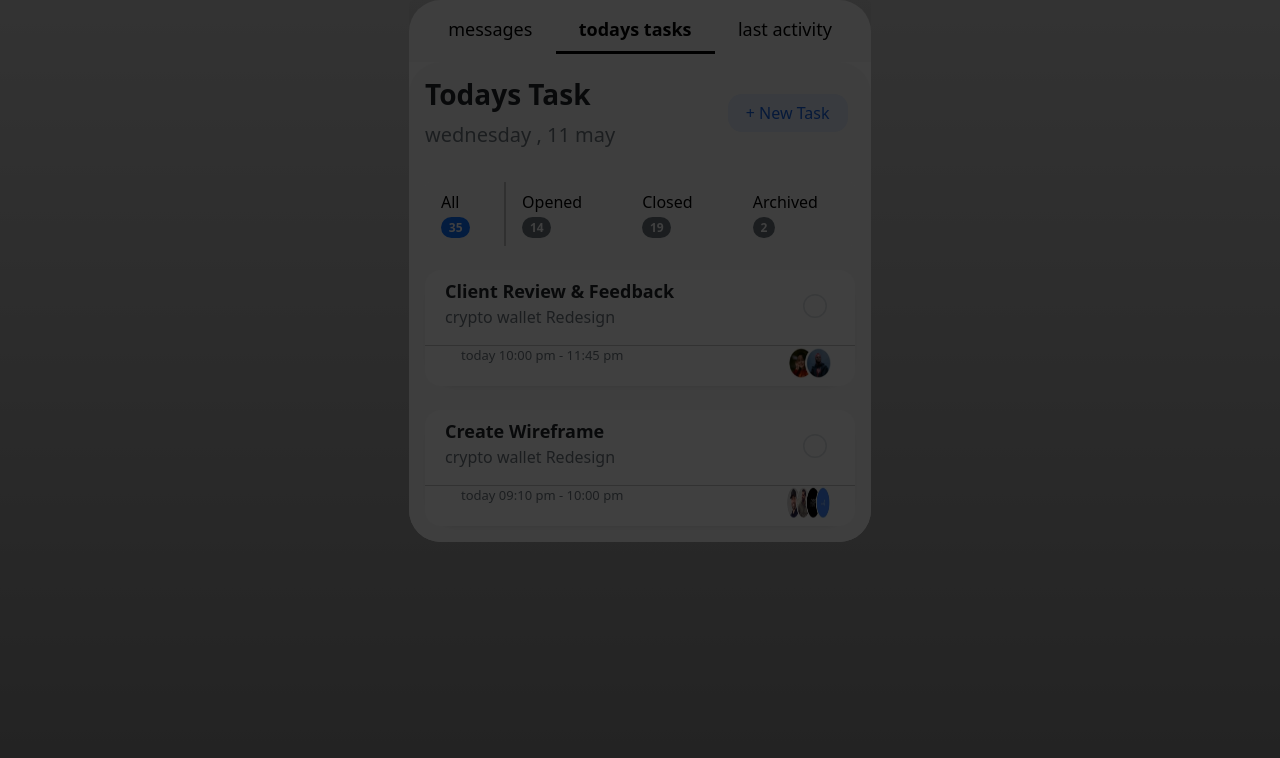
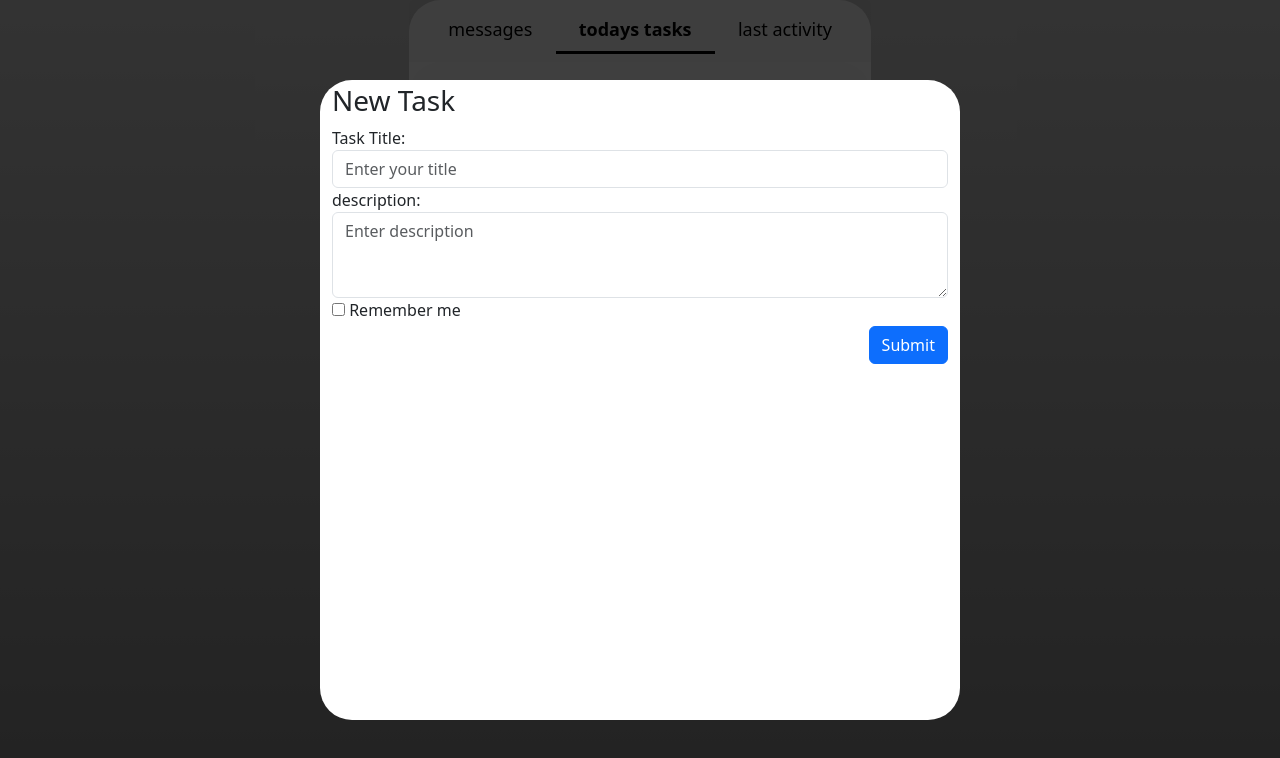
Before and after one commit to amirgolrk/workTask-taskManager-with-react-bootstrap, a React (Vite) app: page / in a window 1280 px wide. Both pictures are taken after a click on the button "+ New Task". Shown: the top 758 px of the page. Built offline with nearby package versions, Linux system fonts and the light colour scheme.

Commit message:
fixing modal

```diff
--- a/src/components/App.jsx
+++ b/src/components/App.jsx
@@ -65,7 +65,7 @@ function App() {
               </div>
               <div className="col-sm-4">
                 <button
-                  className="btn addbtn mt-3"
+                  className="btn addbtn mt-3 float-end me-1"
                   onClick={() => {
                     setFormIsOpen(true);
                   }}
--- a/src/components/FormModal.css
+++ b/src/components/FormModal.css
@@ -7,11 +7,14 @@
   z-index: 10;
   background: rgba(0, 0, 0, 0.75);
 }
-.modal {
+.modalStyle {
+  background-color: white;
   position: fixed;
-  top: 30vh;
-  left: 10%;
-  width: 80%;
+  top: 10%;
+  left: 25%;
+  height : 80%;
+  width: 50%;
   z-index: 100;
   overflow: hidden;
+  display: block;
 }
--- a/src/components/FormModal.jsx
+++ b/src/components/FormModal.jsx
@@ -8,12 +8,12 @@ const Backdrop = (props) => {
 
 const ModalOverlay = (props) => {
   return (
-    <div className="modal">
+    <div className="rounded-5 modalStyle">
       <div className="container">
-        <h2>New Task</h2>
+        <h3 className="mt-1">New Task</h3>
         <form action="/action_page.php" onSubmit={props.onConfirm}>
           <div className="form-group">
-            <label htmlFor="email">Task Title:</label>
+            <label htmlFor="taskTitle">Task Title:</label>
             <input
               type="text"
               className="form-control"
@@ -23,13 +23,14 @@ const ModalOverlay = (props) => {
             />
           </div>
           <div className="form-group">
-            <label htmlFor="pwd">description:</label>
-            <input
-              type="text"
+            <label htmlFor="description">description:</label>
+            <textarea
+              type="textarea"
               className="form-control"
               id="description"
               placeholder="Enter description"
               name="description"
+              rows={3}
             />
           </div>
           <div className="checkbox">
@@ -37,7 +38,7 @@ const ModalOverlay = (props) => {
               <input type="checkbox" name="remember" /> Remember me
             </label>
           </div>
-          <button type="submit" className="btn btn-default">
+          <button type="submit" className="btn btn-primary mt-1 float-end">
             Submit
           </button>
         </form>
```
